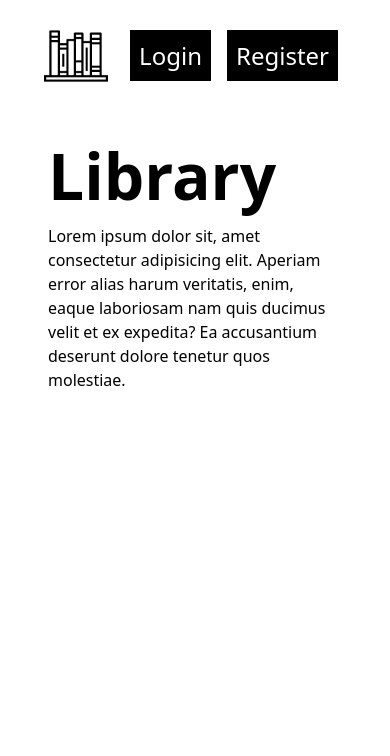
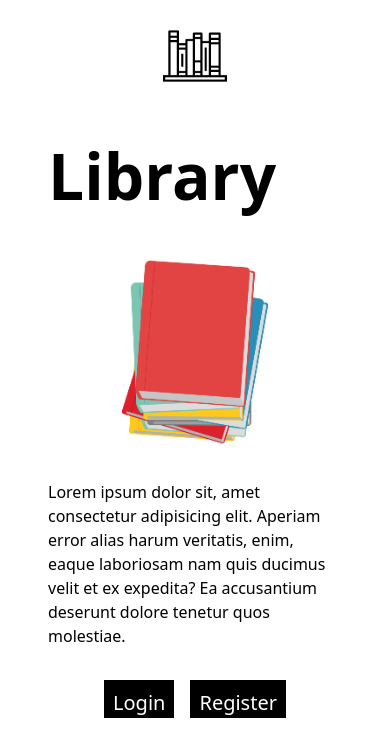
Before and after one commit to fblazt/library-web-app, a Vue app: page / in a window 390 px wide. Shown: the top 756 px of the page. Built offline with nearby package versions, Linux system fonts and the light colour scheme.

Commit message:
Update Homepage

```diff
--- a/src/main.js
+++ b/src/main.js
@@ -2,12 +2,10 @@ import Vue from 'vue'
 import App from './App.vue'
 import router from '@/router/index.js'
 import '@/assets/css/main.css'
-import axios from 'axios'
 
 Vue.config.productionTip = false
 
 new Vue({
   router,
-  axios,
   render: h => h(App),
 }).$mount('#app')
--- a/src/views/Home.vue
+++ b/src/views/Home.vue
@@ -1,18 +1,18 @@
 <template>
   <div class="w-full container mx-auto p-6">
     <nav class="mx-5">
-      <div class="flex items-center justify-between">
+      <div class="flex items-center justify-center md:justify-between">
         <div>
-          <img src="@/assets/img/bookshelf.png" alt class="w-16 h-16" />
+          <img src="@/assets/img/bookshelf.png" alt class="w-16 h-16 sm:self-center" />
         </div>
         <div>
           <router-link
             to="/login"
-            class="mx-2 text-2xl border border-solid border-2 border-black bg-black text-white p-2 hover:bg-white hover:text-black hover:border-0"
+            class="hidden md:inline x-2 text-2xl border border-solid border-2 border-black bg-black text-white p-2 hover:bg-white hover:text-black hover:border-0"
           >Login</router-link>
           <router-link
             to="/register"
-            class="mx-2 text-2xl border border-solid border-2 border-black bg-black text-white p-2 hover:bg-white hover:text-black hover:border-0"
+            class="hidden md:inline mx-2 text-2xl border border-solid border-2 border-black bg-black text-white p-2 hover:bg-white hover:text-black hover:border-0"
           >Register</router-link>
         </div>
       </div>
@@ -22,10 +22,21 @@
         class="flex flex-col w-full xl:w-1/2 justify-center lg:items-start overflow-y-hidden"
       >
         <h1 class="text-6xl font-bold">Library</h1>
+        <img src="@/assets/img/18330.jpg" alt class="md:hidden w-64 h-64 mx-auto" />
         <p class="text-l font-medium">
           Lorem ipsum dolor sit, amet consectetur adipisicing elit. Aperiam error alias harum veritatis, enim, eaque
           laboriosam nam quis ducimus velit et ex expedita? Ea accusantium deserunt dolore tenetur quos molestiae.
         </p>
+        <div class="mt-10 mx-auto">
+          <router-link
+            to="/login"
+            class="md:hidden mx-2 text-xl border border-solid border-2 border-black bg-black text-white p-2"
+          >Login</router-link>
+          <router-link
+            to="/register"
+            class="md:hidden mx-2 text-xl border border-solid border-2 border-black bg-black text-white p-2"
+          >Register</router-link>
+        </div>
       </section>
       <section class="hidden lg:flex items-center justify-end xl:w-1/2">
         <img src="@/assets/img/18330.jpg" alt="Book collection" class="" />
--- a/src/views/Login.vue
+++ b/src/views/Login.vue
@@ -4,7 +4,7 @@
     <section class="lg:w-2/5 w-screen flex flex-col justify-between">
       <AuthHeader></AuthHeader>
       <main class="self-center md:w-3/4">
-        <AuthFormTitle formTitle="Login" formDesc="Welcome Back, Please Login to your account"></AuthFormTitle>
+        <AuthFormTitle :formTitle="formTitle" :formDesc="formDesc"></AuthFormTitle>
         <section class="flex flex-col">
           <form id="form" class="shadow-2xl mb-5">
             <div class="flex flex-col border-gray-400 border-solid border rounded-sm p-2">
@@ -51,6 +51,8 @@ export default {
   name: "Login",
   data: function() {
     return {
+      formTitle: `Login`,
+      formDesc: `Welcome Back, Please Login to your account`,
       emailLabel: `Email Address`,
       passwordLabel: `Password`
     };
```
